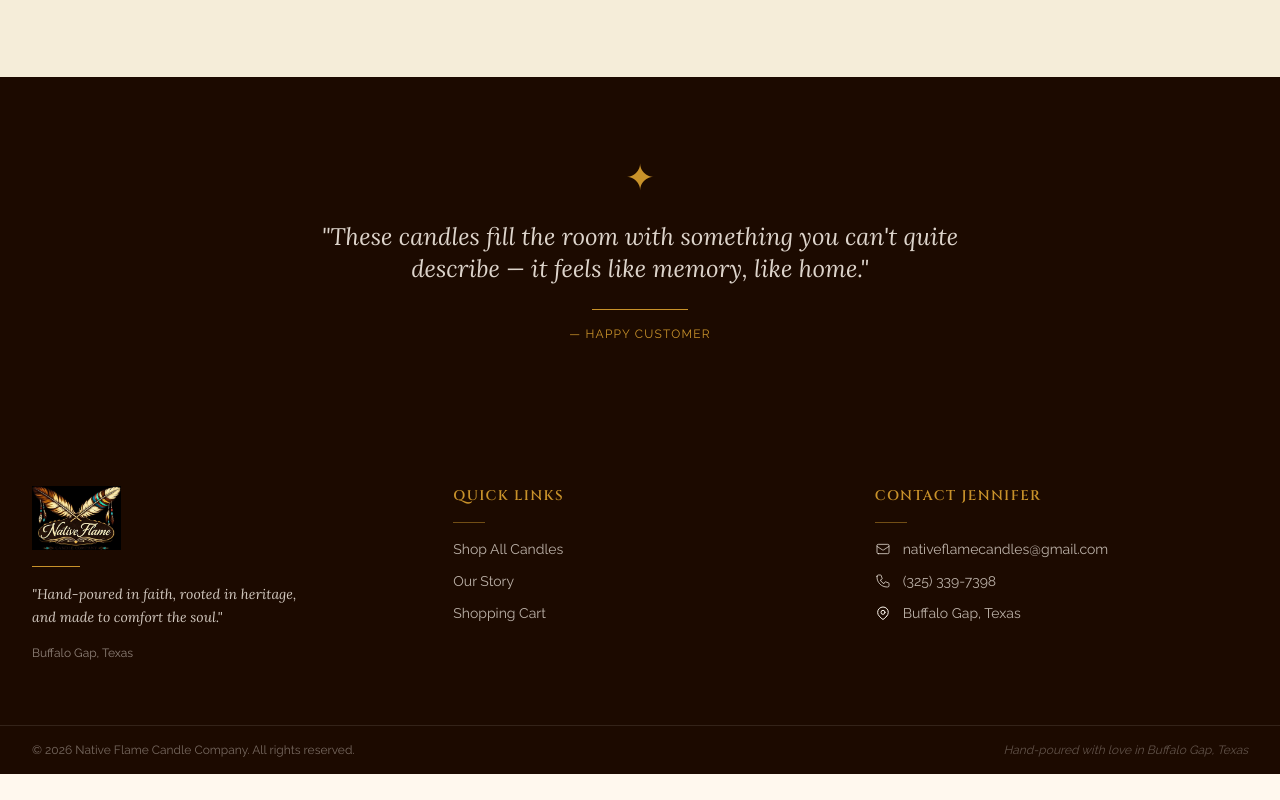
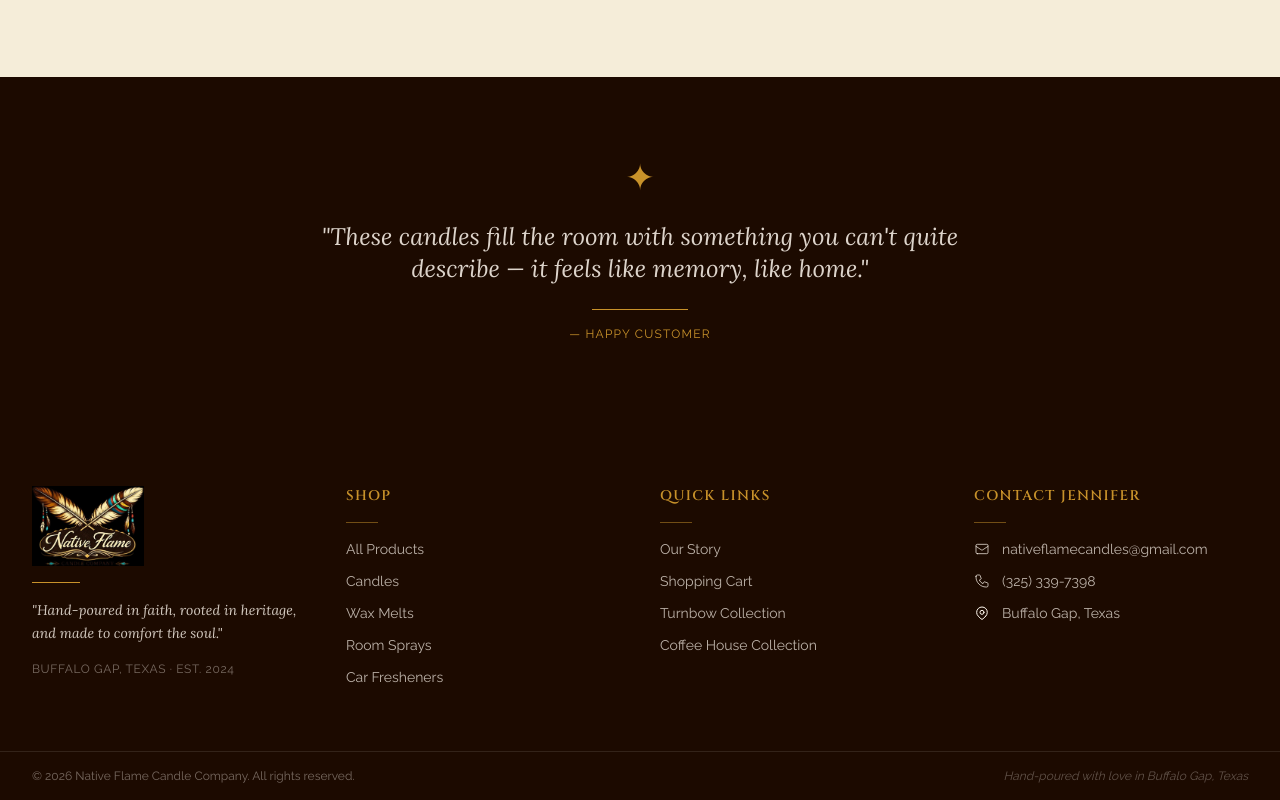
Before and after one commit to TraderMigs/NativeFlame, a React (Vite) app: page / in a window 1280 px wide. Shown: the part 2644-3444 px from the top of the page. Before the commit the page ends 3418 px from the top, so only its background shows below. Built offline with nearby package versions, Linux system fonts and the light colour scheme; no server answers; the database is empty.

Commit message:
Update Footer.jsx

```diff
--- a/src/components/Footer.jsx
+++ b/src/components/Footer.jsx
@@ -4,45 +4,86 @@
 export default function Footer() {
   return (
     <footer className="bg-mahogany text-cream">
+
       {/* Main Footer */}
       <div className="max-w-7xl mx-auto px-4 md:px-8 py-16">
-        <div className="grid grid-cols-1 md:grid-cols-3 gap-12">
+        <div className="grid grid-cols-1 md:grid-cols-2 lg:grid-cols-4 gap-10">
 
           {/* Brand */}
+          <div className="space-y-4 md:col-span-2 lg:col-span-1">
+            <img src="/logo.png" alt="Native Flame Candle Company"
+              className="h-20 w-auto object-contain max-w-[180px]" />
+            <div className="w-12 h-px bg-gold"/>
+            <p className="font-lora text-sm text-cream/80 italic leading-relaxed">
+              "Hand-poured in faith, rooted in heritage,<br/>and made to comfort the soul."
+            </p>
+            <p className="font-raleway text-xs text-cream/40 uppercase tracking-wider">
+              Buffalo Gap, Texas · Est. 2024
+            </p>
+          </div>
+
+          {/* Shop */}
           <div className="space-y-4">
-            <div>
-              <img src="/logo.png" alt="Native Flame Candle Company" className="h-16 w-auto object-contain" />
-            </div>
-            <div className="w-12 h-px bg-gold"></div>
-            <p className="font-lora text-sm text-cream/80 italic leading-relaxed">
-              "Hand-poured in faith, rooted in heritage,<br />and made to comfort the soul."
-            </p>
-            <p className="font-raleway text-xs text-cream/50">
-              Buffalo Gap, Texas
-            </p>
+            <h4 className="font-cinzel text-sm font-semibold tracking-widest uppercase text-gold">Shop</h4>
+            <div className="w-8 h-px bg-gold/50"/>
+            <nav className="flex flex-col gap-3">
+              <Link to="/shop"
+                className="font-raleway text-sm text-cream/70 hover:text-gold transition-colors duration-200">
+                All Products
+              </Link>
+              <Link to="/shop?type=candle"
+                className="font-raleway text-sm text-cream/70 hover:text-gold transition-colors duration-200">
+                Candles
+              </Link>
+              <Link to="/shop?type=wax_melt"
+                className="font-raleway text-sm text-cream/70 hover:text-gold transition-colors duration-200">
+                Wax Melts
+              </Link>
+              <Link to="/shop?type=room_spray"
+                className="font-raleway text-sm text-cream/70 hover:text-gold transition-colors duration-200">
+                Room Sprays
+              </Link>
+              <Link to="/shop?type=car_freshener"
+                className="font-raleway text-sm text-cream/70 hover:text-gold transition-colors duration-200">
+                Car Fresheners
+              </Link>
+            </nav>
           </div>
 
           {/* Quick Links */}
           <div className="space-y-4">
             <h4 className="font-cinzel text-sm font-semibold tracking-widest uppercase text-gold">Quick Links</h4>
-            <div className="w-8 h-px bg-gold/50"></div>
+            <div className="w-8 h-px bg-gold/50"/>
             <nav className="flex flex-col gap-3">
-              <Link to="/shop" className="font-raleway text-sm text-cream/70 hover:text-gold transition-colors duration-200">Shop All Candles</Link>
-              <Link to="/about" className="font-raleway text-sm text-cream/70 hover:text-gold transition-colors duration-200">Our Story</Link>
-              <Link to="/cart" className="font-raleway text-sm text-cream/70 hover:text-gold transition-colors duration-200">Shopping Cart</Link>
+              <Link to="/about"
+                className="font-raleway text-sm text-cream/70 hover:text-gold transition-colors duration-200">
+                Our Story
+              </Link>
+              <Link to="/cart"
+                className="font-raleway text-sm text-cream/70 hover:text-gold transition-colors duration-200">
+                Shopping Cart
+              </Link>
+              <Link to="/shop?collection=Turnbow+Collection"
+                className="font-raleway text-sm text-cream/70 hover:text-gold transition-colors duration-200">
+                Turnbow Collection
+              </Link>
+              <Link to="/shop?collection=Coffee+House+Collection"
+                className="font-raleway text-sm text-cream/70 hover:text-gold transition-colors duration-200">
+                Coffee House Collection
+              </Link>
             </nav>
           </div>
 
           {/* Contact */}
           <div className="space-y-4">
             <h4 className="font-cinzel text-sm font-semibold tracking-widest uppercase text-gold">Contact Jennifer</h4>
-            <div className="w-8 h-px bg-gold/50"></div>
+            <div className="w-8 h-px bg-gold/50"/>
             <div className="space-y-3">
               <a href="mailto:nativeflamecandles@gmail.com"
-                className="flex items-center gap-3 font-raleway text-sm text-cream/70 hover:text-gold transition-colors duration-200">
-                <svg className="w-4 h-4 shrink-0" fill="none" stroke="currentColor" viewBox="0 0 24 24">
+                className="flex items-start gap-3 font-raleway text-sm text-cream/70 hover:text-gold transition-colors duration-200 break-all">
+                <svg className="w-4 h-4 shrink-0 mt-0.5" fill="none" stroke="currentColor" viewBox="0 0 24 24">
                   <path strokeLinecap="round" strokeLinejoin="round" strokeWidth={1.5}
-                    d="M3 8l7.89 5.26a2 2 0 002.22 0L21 8M5 19h14a2 2 0 002-2V7a2 2 0 00-2-2H5a2 2 0 00-2 2v10a2 2 0 002 2z" />
+                    d="M3 8l7.89 5.26a2 2 0 002.22 0L21 8M5 19h14a2 2 0 002-2V7a2 2 0 00-2-2H5a2 2 0 00-2 2v10a2 2 0 002 2z"/>
                 </svg>
                 nativeflamecandles@gmail.com
               </a>
@@ -50,20 +91,21 @@
                 className="flex items-center gap-3 font-raleway text-sm text-cream/70 hover:text-gold transition-colors duration-200">
                 <svg className="w-4 h-4 shrink-0" fill="none" stroke="currentColor" viewBox="0 0 24 24">
                   <path strokeLinecap="round" strokeLinejoin="round" strokeWidth={1.5}
-                    d="M3 5a2 2 0 012-2h3.28a1 1 0 01.948.684l1.498 4.493a1 1 0 01-.502 1.21l-2.257 1.13a11.042 11.042 0 005.516 5.516l1.13-2.257a1 1 0 011.21-.502l4.493 1.498a1 1 0 01.684.949V19a2 2 0 01-2 2h-1C9.716 21 3 14.284 3 6V5z" />
+                    d="M3 5a2 2 0 012-2h3.28a1 1 0 01.948.684l1.498 4.493a1 1 0 01-.502 1.21l-2.257 1.13a11.042 11.042 0 005.516 5.516l1.13-2.257a1 1 0 011.21-.502l4.493 1.498a1 1 0 01.684.949V19a2 2 0 01-2 2h-1C9.716 21 3 14.284 3 6V5z"/>
                 </svg>
                 (325) 339-7398
               </a>
               <div className="flex items-start gap-3">
                 <svg className="w-4 h-4 shrink-0 mt-0.5" fill="none" stroke="currentColor" viewBox="0 0 24 24">
                   <path strokeLinecap="round" strokeLinejoin="round" strokeWidth={1.5}
-                    d="M17.657 16.657L13.414 20.9a1.998 1.998 0 01-2.827 0l-4.244-4.243a8 8 0 1111.314 0z" />
-                  <path strokeLinecap="round" strokeLinejoin="round" strokeWidth={1.5} d="M15 11a3 3 0 11-6 0 3 3 0 016 0z" />
+                    d="M17.657 16.657L13.414 20.9a1.998 1.998 0 01-2.827 0l-4.244-4.243a8 8 0 1111.314 0z"/>
+                  <path strokeLinecap="round" strokeLinejoin="round" strokeWidth={1.5} d="M15 11a3 3 0 11-6 0 3 3 0 016 0z"/>
                 </svg>
                 <span className="font-raleway text-sm text-cream/70">Buffalo Gap, Texas</span>
               </div>
             </div>
           </div>
+
         </div>
       </div>
 
@@ -78,6 +120,7 @@
           </p>
         </div>
       </div>
+
     </footer>
   )
 }
```
